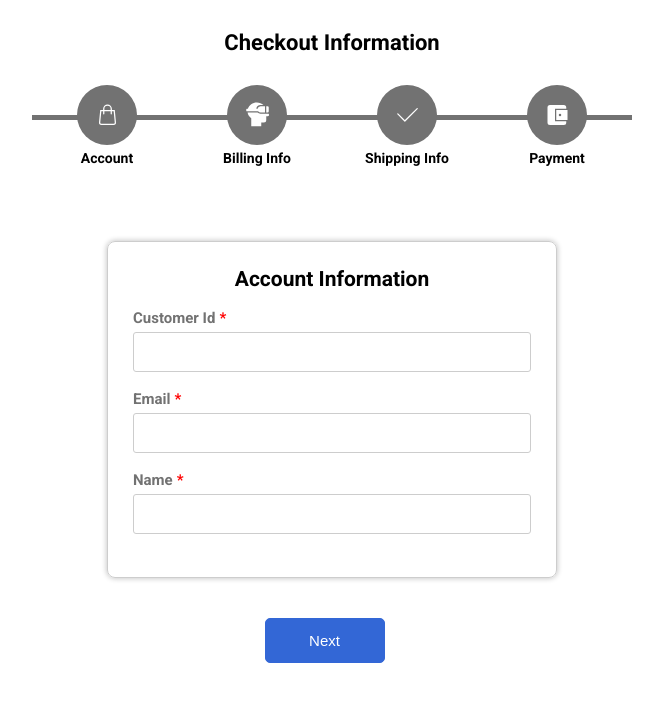
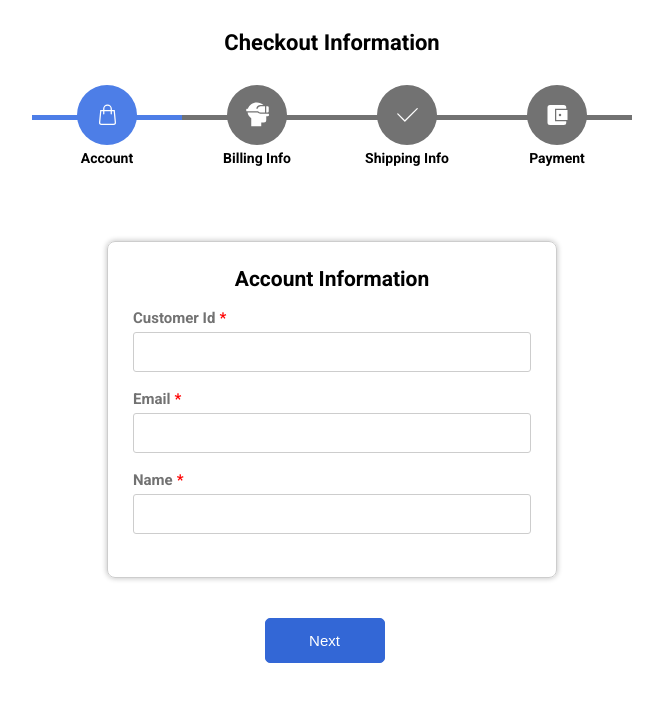
Before and after one commit to sk2111/checkout-cb, a React (Create React App) app: page / in a window 1280 px wide. Shown: the top 702 px of the page, without its empty margins (308-971 px from the left). Built offline with nearby package versions, Linux system fonts and the light colour scheme.

Commit message:
feat : Add navHeaderItem display
Signed-off-by: sk2111 <sathisht1996@gmail.com>

```diff
--- a/src/containers/App/App.js
+++ b/src/containers/App/App.js
@@ -60,7 +60,7 @@ const App = () => {
     <div className={styles.appContainer}>
       <h1 className={styles.checkoutTitle}>Checkout Information</h1>
       <div className={styles.navTabContainer}>
-        <NavTabHeader />
+        <NavTabHeader currentPage={currentPage} />
       </div>
       <div className={styles.checkoutContainer}>
         <Checkout
--- a/src/containers/NavTabHeader/NavTabHeader.js
+++ b/src/containers/NavTabHeader/NavTabHeader.js
@@ -3,13 +3,15 @@ import styles from './NavTabHeader.module.css';
 //components
 import NavTabItem from 'components/NavTabItem/NavTabItem';
 //navigation
-import { navHeaderList } from 'utilities/navigation';
+import { getActiveNavHeaderList } from 'utilities/navigation';
 
-const NavTabHeader = () => {
+const NavTabHeader = ({ currentPage }) => {
+  const activeNavList = getActiveNavHeaderList(currentPage);
+
   return (
     <div className={styles.navTabContainer}>
-      {navHeaderList.map((item) => (
-        <NavTabItem key={item.id} {...item} />
+      {activeNavList.map((navItem) => (
+        <NavTabItem key={navItem.id} {...navItem} />
       ))}
     </div>
   );
--- a/src/utilities/navigation.js
+++ b/src/utilities/navigation.js
@@ -10,28 +10,33 @@ export const PAYMENT_PAGE = 'paymentInfo';
 export const SIGNUP_SUCCESS = 'signupSuccess';
 
 export const navHeaderList = [
-  { id: 1,
+  {
+    id: 1,
     title: 'Account',
-    isActive: false,
-    Icon: AccountSvg
+    isActive: true,
+    Icon: AccountSvg,
+    page: ACCOUNT_PAGE,
   },
   {
     id: 2,
     title: 'Billing Info',
     isActive: false,
     Icon: BillingSvg,
+    page: BILLING_PAGE,
   },
   {
     id: 3,
     title: 'Shipping Info',
     isActive: false,
     Icon: ShipppingSvg,
+    page: SHIPPING_PAGE,
   },
   {
     id: 4,
     title: 'Payment',
     isActive: false,
     Icon: PaymentSvg,
+    page: PAYMENT_PAGE,
   },
 ];
 
@@ -51,6 +56,15 @@ const navigationMap = {
 
 export const [startingPage] = navButtonList;
 
+export const getActiveNavHeaderList = (currentPage) => {
+  let isActive = true;
+  return navHeaderList.map((navItem) => {
+    navItem.isActive = isActive;
+    if (navItem.page === currentPage) isActive = false;
+    return navItem;
+  });
+};
+
 export const getNextPage = (currPage) => {
   return navigationMap[currPage].next;
 };
```
